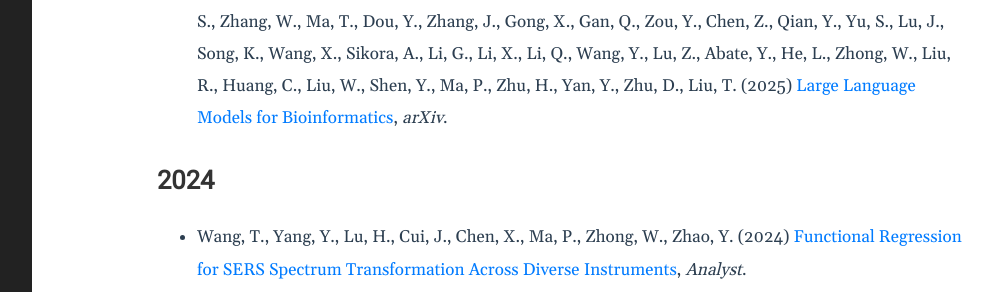
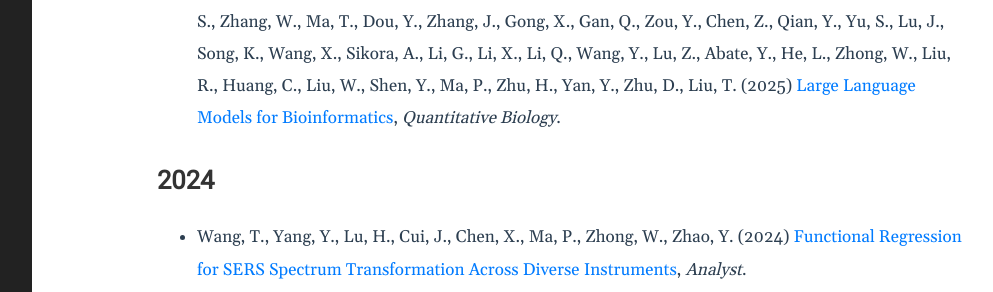
Before and after one commit to BDALpingio/BDALpingio.github.io, a Jekyll site: the page built from 3_publications.md, in a window 1280 px wide and 900 px high, scrolled down 1353 px. Shown: the part 153-445 px from the top of the window, without its empty margins (188-1181 px from the left). Built offline with Jekyll 4.4.1, drawn with Linux system fonts in a browser that asks for light colours.

Commit message:
Update 3_publications.md

```diff
--- a/3_publications.md
+++ b/3_publications.md
@@ -8,6 +8,7 @@
 
 
 ## 2025
+
 - Wang, B., Cai, J., Fang, L., Tsujikawa, M., Ma, P., & Leung, Y. F. (2025). [Tensor analysis of animal behavior by matricization and feature selection](https://doi.org/10.1016/j.compbiomed.2025.108246). _Computers in Biology and Medicine_, accepted.
 
 - Lu, H., Fang, L., Zhang, R., Li, X., Cai, J., Cheng, H., Tang, L., Liu, Z., Sun, Z., Wang, T., Zhang, Y., Zidan, A. H., Xu, J., Yu, J., Yu, M., Jiang, H., Gong, X., Luo, W., Sun, B., Chen, Y., Ma, T., Wu, S., Zhou, Y., Chen, J., Xiang, H., Zhang, J., Jahin, A., Ruan, W., Deng, K., Pan, Y., Wang, P., Li, J., Liu, Z., Zhang, L., Zhao, L., Liu, W., Zhu, D., Xing, X., Dou, F., Zhang, W., Huang, C., Liu, R., Zhang, M., Liu, Y., Sun, X., Lu, Q., Xiang, Z., Zhong, W., Liu, T., & Ma, P. (2025). [Alignment and Safety in Large Language Models: Safety Mechanisms, Training Paradigms, and Emerging Challenges](https://arxiv.org/abs/2507.19672), arXiv:2507.19672.
@@ -23,7 +24,7 @@
 - Cheng, H., Wang, Y., Ma, P., Murdie, A. (2025) A Relational Approach to Understanding Global South Inter-Community NGO Networking, _Pathways to Brokerage_.
 - Chen, Y., Wu, S., Zhong, W., Ma, P. (2025) [Fluid Correlation: A Novel Way to Assess the Dynamic Association](https://www.tandfonline.com/doi/full/10.1080/10618600.2024.2444373?scroll=top&needAccess=true), _Journal of Computational and Graphical Statistics_.
 
-- Ruan, W., Lyu, Y., Zhang, J., Cai, J., Shu, P., Ge, Y., Lu, Y., Gao, S., Wang, Y., Wang, P., Zhao, L., Wang, T., Liu, Y., Fang, L., Liu, Z., Li, Y., Wu, Z., Chen, J., Jiang, H., Pan, Y., Yang, Z., Chen, J., Liang, S., Zhang, W., Ma, T., Dou, Y., Zhang, J., Gong, X., Gan, Q., Zou, Y., Chen, Z., Qian, Y., Yu, S., Lu, J., Song, K., Wang, X., Sikora, A., Li, G., Li, X., Li, Q., Wang, Y., Lu, Z., Abate, Y., He, L., Zhong, W., Liu, R., Huang, C., Liu, W., Shen, Y., Ma, P., Zhu, H., Yan, Y., Zhu, D., Liu, T. (2025) [Large Language Models for Bioinformatics](https://arxiv.org/abs/2501.06271), _arXiv_.
+- Ruan, W., Lyu, Y., Zhang, J., Cai, J., Shu, P., Ge, Y., Lu, Y., Gao, S., Wang, Y., Wang, P., Zhao, L., Wang, T., Liu, Y., Fang, L., Liu, Z., Li, Y., Wu, Z., Chen, J., Jiang, H., Pan, Y., Yang, Z., Chen, J., Liang, S., Zhang, W., Ma, T., Dou, Y., Zhang, J., Gong, X., Gan, Q., Zou, Y., Chen, Z., Qian, Y., Yu, S., Lu, J., Song, K., Wang, X., Sikora, A., Li, G., Li, X., Li, Q., Wang, Y., Lu, Z., Abate, Y., He, L., Zhong, W., Liu, R., Huang, C., Liu, W., Shen, Y., Ma, P., Zhu, H., Yan, Y., Zhu, D., Liu, T. (2025) [Large Language Models for Bioinformatics](https://arxiv.org/abs/2501.06271), _Quantitative Biology_.
 
 
 ## 2024
```
